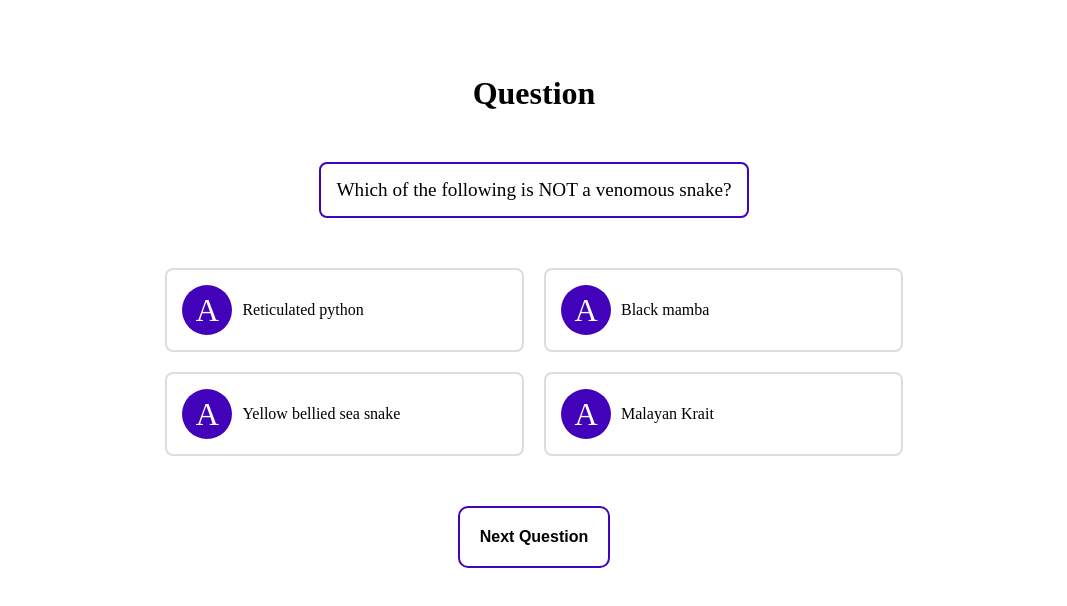
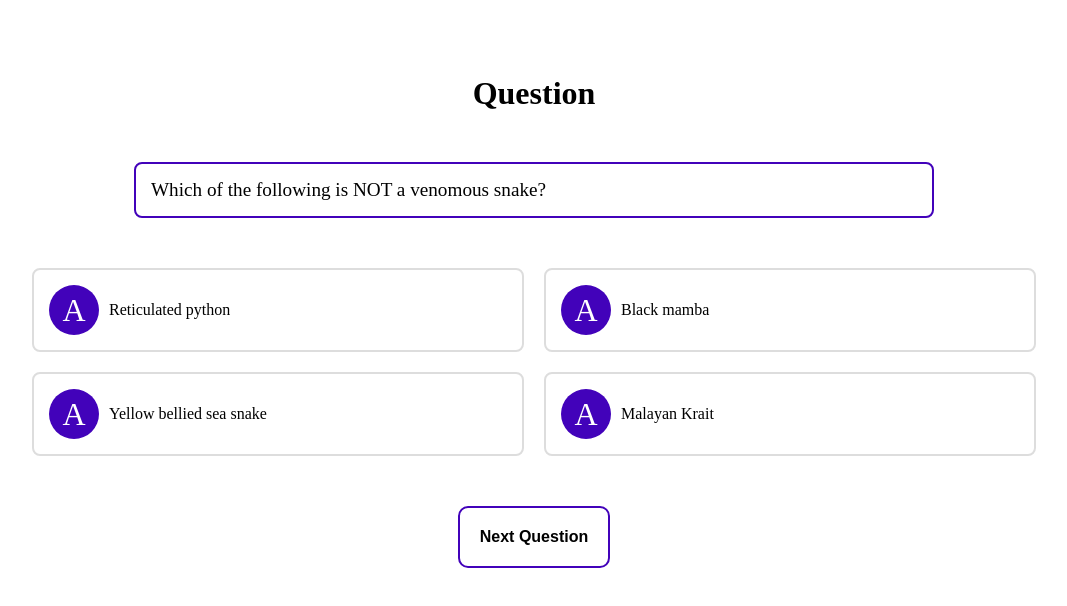
Before and after one commit to Chupacabra44/my-react-quiz, a React (Create React App) app: page / in a window 1280 px wide. Shown: the top 606 px of the page, without its empty margins (106-1173 px from the left). Built offline with nearby package versions, Linux system fonts and the light colour scheme.

Commit message:
adding Results after all queastions are done

```diff
--- a/src/components/Answers.jsx
+++ b/src/components/Answers.jsx
@@ -1,4 +1,5 @@
 const Answers = ({ shuffledAnswers }) => {
+  // console.log(shuffledAnswers);
   return (
     <div>
       <div className="answers">
--- a/src/components/Quiz.jsx
+++ b/src/components/Quiz.jsx
@@ -1,6 +1,7 @@
 import { useState, useEffect } from "react";
 import Answers from "./Answers";
 import Question from "./Question";
+import Results from "./Results";
 import { data } from "../data";
 
 const Quiz = () => {
@@ -27,7 +28,11 @@ const Quiz = () => {
     setShuffledAnswers(shuffleAnswers(answers));
   }, [currentQuestion]);
 
+  const allQuestionsDone = currentIndex >= data.length - 1;
+
   return (
+    <>
+      {!allQuestionsDone ? (
         <>
           <h1>Question</h1>
           <Question currentQuestion={currentQuestion} />
@@ -35,12 +40,16 @@ const Quiz = () => {
           <div className="btnWrapper">
             <button
               onClick={() => setCurrentIndex((prev) => prev + 1)}
-          disabled={currentIndex >= data.length - 1}
+              disabled={allQuestionsDone}
             >
               Next Question
             </button>
           </div>
         </>
+      ) : (
+        <Results />
+      )}
+    </>
   );
 };
 
--- a/src/index.css
+++ b/src/index.css
@@ -28,6 +28,8 @@
   border-radius: 8px;
   border: 2px solid rgb(66, 2, 186);
   font-size: 1.2rem;
+  width: 800px;
+  max-width: 800px;
 }
 
 .answers {
@@ -39,7 +41,8 @@
 }
 
 .answers > div {
-  width: 40%;
+  width: 800px;
+  max-width: 40%;
   display: flex;
   align-items: center;
   gap: 10px;
@@ -67,7 +70,6 @@
   align-items: center;
   color: #fff;
   flex-shrink: 0;
-  /* align-self: center; */
 }
 
 .btnWrapper {
@@ -83,6 +85,16 @@
   border: 2px solid rgb(66, 2, 186);
 }
 
+.btnWrapper button:disabled {
+  background-color: #ddd;
+  border: 2px solid darkgray;
+}
+
+.btnWrapper button:disabled:hover {
+  background-color: #ddd;
+  color: darkgray;
+}
+
 .btnWrapper button:hover {
   color: #fff;
   background-color: rgb(66, 2, 186);
```
Lines whose indentation alone changed are shown as unchanged.
